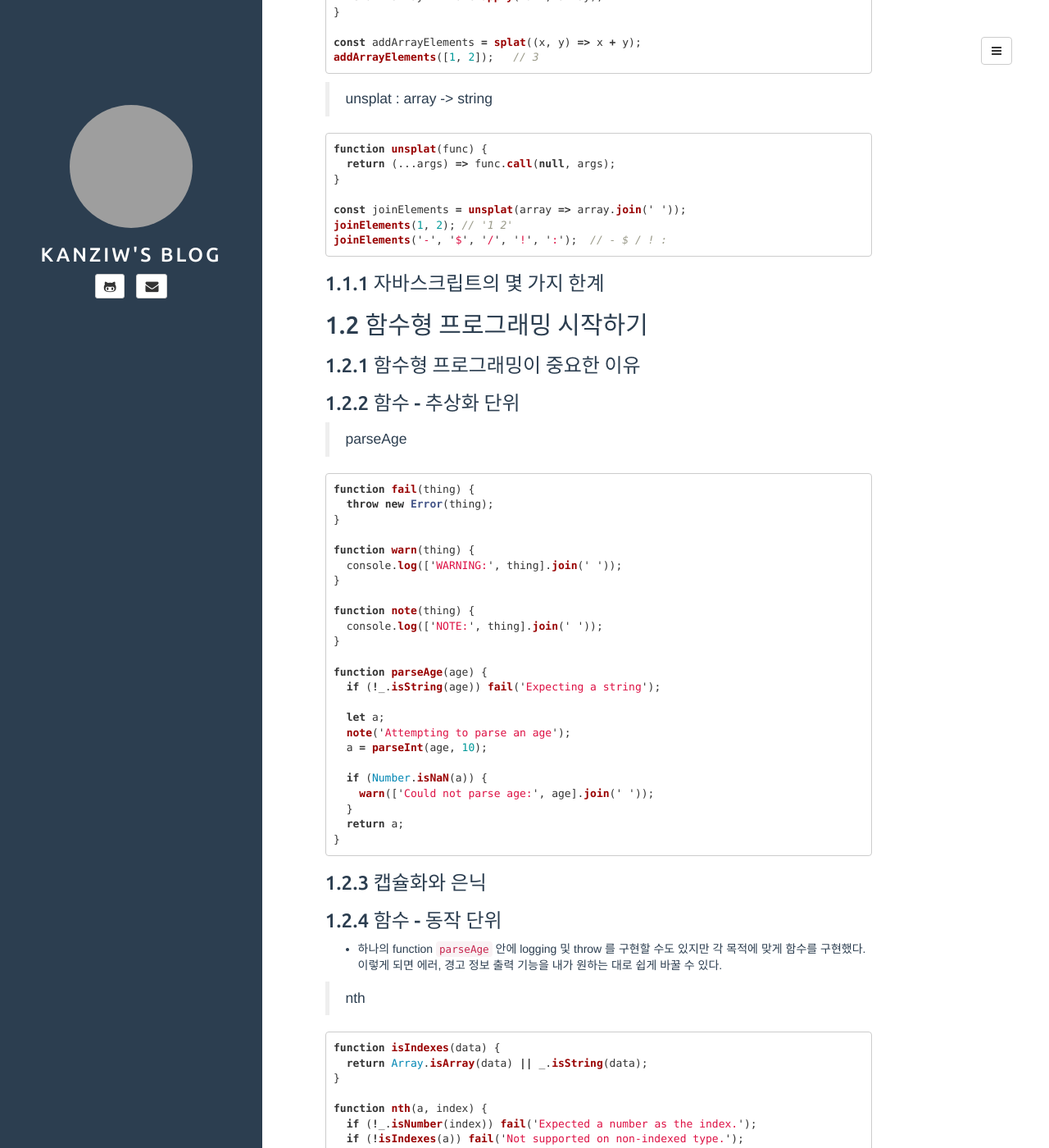
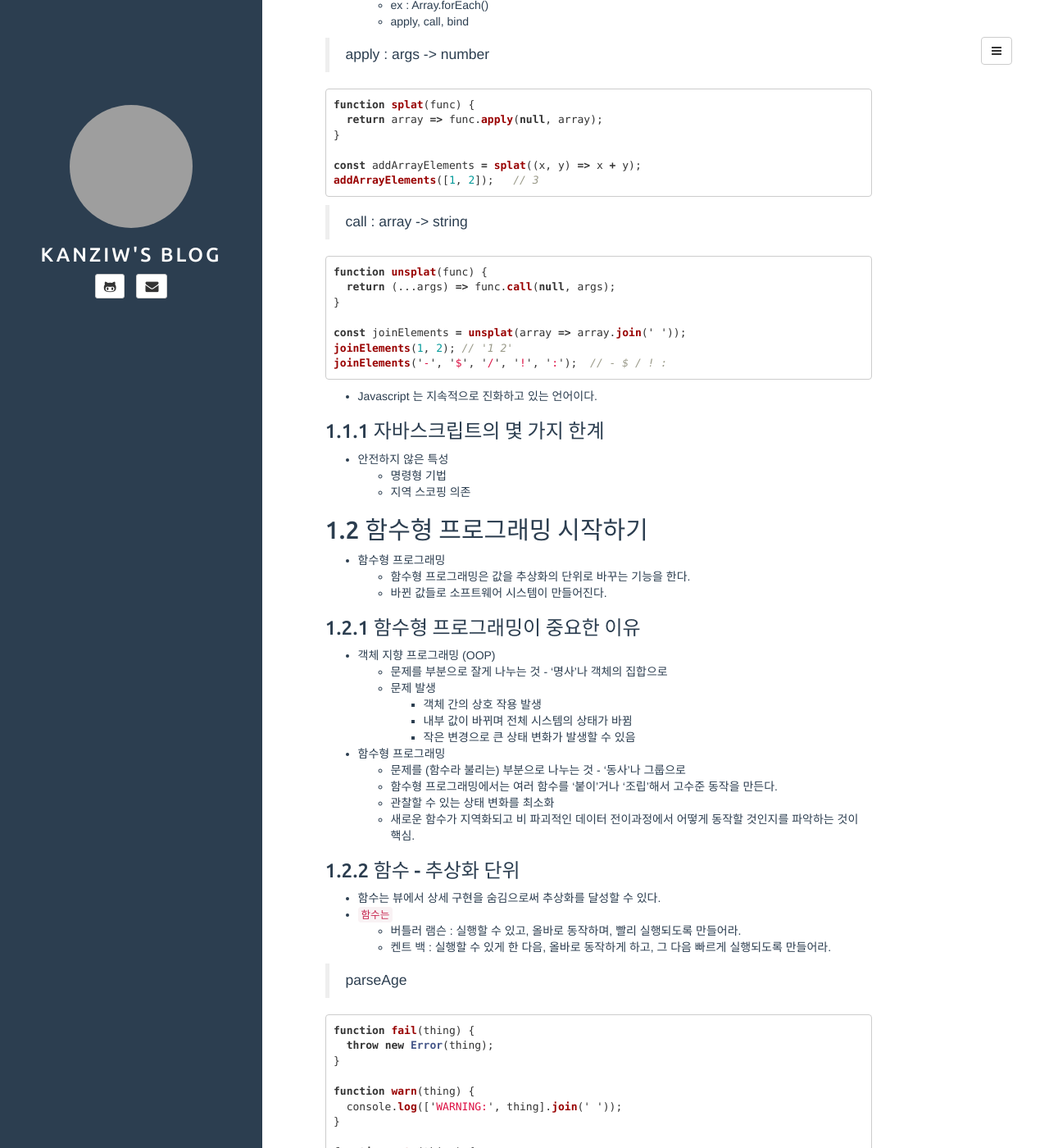
Before and after one commit to kanziw/kanziw.github.io, a Jekyll site: the page built from _posts/2017-01-09-functional-javascript-01.md, in a window 1280 px wide and 1400 px high, scrolled down 366 px. Shown: the whole window at 82% size. Built offline with Jekyll 4.4.1, drawn with Linux system fonts in a browser that asks for light colours; comment, search, counter and statistics services are not loaded; some of the changed text lies outside the part shown; grey boxes are pictures that could not be loaded.

Commit message:
Functional Programing 1장 요약

````diff
--- a/_posts/2017-01-09-functional-javascript-01.md
+++ b/_posts/2017-01-09-functional-javascript-01.md
@@ -12,7 +12,16 @@ comments: true
 
 ## 1.1 자바스크립트 활용사례
 
-> splat : args -> number
+* Javascript 가 있기 있는 이유?
+  * 풍부한 접근성
+  * 보편성
+  * 이식
+
+* Javascript 는 `함수형 기법`을 직접적으로 지원함!
+  * ex : Array.forEach()
+  * apply, call, bind
+
+> apply : args -> number
 
 ```javascript
 function splat(func) {
@@ -23,7 +32,7 @@ const addArrayElements = splat((x, y) => x + y);
 addArrayElements([1, 2]);   // 3
 ```
 
-> unsplat : array -> string
+> call : array -> string
 
 ```javascript
 function unsplat(func) {
@@ -35,13 +44,41 @@ joinElements(1, 2); // '1 2'
 joinElements('-', '$', '/', '!', ':');  // - $ / ! :
 ```
 
+* Javascript 는 지속적으로 진화하고 있는 언어이다.
+
 ### 1.1.1 자바스크립트의 몇 가지 한계
+
+* 안전하지 않은 특성
+  * 명령형 기법
+  * 지역 스코핑 의존
 
 ## 1.2 함수형 프로그래밍 시작하기
 
+* 함수형 프로그래밍
+  * 함수형 프로그래밍은 값을 추상화의 단위로 바꾸는 기능을 한다.
+  * 바뀐 값들로 소프트웨어 시스템이 만들어진다.
+
 ### 1.2.1 함수형 프로그래밍이 중요한 이유
 
+* 객체 지향 프로그래밍 (OOP)
+  * 문제를 부분으로 잘게 나누는 것 - '명사'나 객체의 집합으로
+  * 문제 발생
+    * 객체 간의 상호 작용 발생
+    * 내부 값이 바뀌며 전체 시스템의 상태가 바뀜
+    * 작은 변경으로 큰 상태 변화가 발생할 수 있음
+
+* 함수형 프로그래밍
+  * 문제를 (함수라 불리는) 부분으로 나누는 것 - '동사'나 그룹으로
+  * 함수형 프로그래밍에서는 여러 함수를 '붙이'거나 '조립'해서 고수준 동작을 만든다.
+  * 관찰할 수 있는 상태 변화를 최소화
+  * 새로운 함수가 지역화되고 비 파괴적인 데이터 전이과정에서 어떻게 동작할 것인지를 파악하는 것이 핵심.
+
 ### 1.2.2 함수 - 추상화 단위
+
+* 함수는 뷰에서 상세 구현을 숨김으로써 추상화를 달성할 수 있다.
+* `함수는`
+  * 버틀러 램슨 : 실행할 수 있고, 올바로 동작하며, 빨리 실행되도록 만들어라.
+  * 켄트 백 : 실행할 수 있게 한 다음, 올바로 동작하게 하고, 그 다음 빠르게 실행되도록 만들어라.
 
 > parseAge
 
@@ -74,6 +111,8 @@ function parseAge(age) {
 
 ### 1.2.3 캡슐화와 은닉
 
+* Javascript 의 객체 시스템에서는 데이터 은닉을 직접적으로 제공하지 않으므로 클로저라는 것을 이용해서 데이터를 감춘다.
+
 ### 1.2.4 함수 - 동작 단위
 
 * 하나의 function `parseAge` 안에 logging 및 throw 를 구현할 수도 있지만 각 목적에 맞게 함수를 구현했다. 이렇게 되면 에러, 경고 정보 출력 기능을 내가 원하는 대로 쉽게 바꿀 수 있다.
@@ -102,6 +141,27 @@ function second(a) {
 
 second(['a', 'b', 'c']);    // 'b'
 second('kanziw');           // 'a'
+```
+
+> comparator
+
+```javascript
+function comparator(pred) {
+  return (x, y) => truthy(pred(x, y)) ? -1 : (truthy(pred(y, x)) ? 1 : 0);
+}
+```
+
+* comparator 를 위와 같이 정의 하면 `찬반형 세상`을 `비교기 세상`으로 연결할 수 있다.
+  * pred : x, y 를 비교하는 함수
+
+> lessOrEqual
+
+```javascript
+function lessOrEqual(x, y) {
+  return x <= y;
+}
+
+[100, 1, 0, 10, -1, 2, -11].sort(comparator(lessOrEqual));  // [ -11, -1, 0, 1, 2, 10, 100 ]
 ```
 
 ### 1.2.5 데이터 추상화
@@ -173,20 +238,26 @@ executeIfHasField({foo: 42}, 'foo');        // The result is 42
 executeIfHasField([1, 2, 3], 'notHere');    // undefined
 ```
 
-## 함수형 프로그래밍이란
-
-* 함수 형태로 '존재'의 추상화를 정의한다.
-* 기존 함수를 이용해서 '참거짓'의 추상화를 정의한다.
-* 위 함수를 다른 함수의 파라미터로 제공해서 어떤 동작을 하도록 한다.
+* 함수형 프로그래밍이란
+  * 함수 형태로 '존재'의 추상화를 정의한다.
+  * 기존 함수를 이용해서 '참거짓'의 추상화를 정의한다.
+  * 위 함수를 다른 함수의 파라미터로 제공해서 어떤 동작을 하도록 한다.
 
 ### 1.2.7 속도에 대해
 
+* nth(array, 0) 이나 _.first(array) 보단 array[0] 가 더 빠르다
+* 정적 최적기를 이용하면 _.each -> for 문 -> 함수의 나열 ... 으로 변화된다.
+  * 이러한 최정화를 수행하는 프로그램 : 구글의 클로저 컴파일러
 * 자바스크립트 벤치마킹 사이트 [링크](http://www.jsperf.com)
 
 ## 1.3 언더스코어와 관련한 잡담
 
+* Underscore 는 실용적이고 깔끔한 함수형 스타일의 API 를 제공하는 훌륭한 라이브러리
+* Array#map 과 같은 코드도 크로스 브라우저 호환성을 생각한다면 Underscore 를 이용하는 것이 좋다.
+
 ## 1.4 요약
 
-* 추상화를 식별해서 함수로 만든다.
-* 기존 함수를 이용해서 더 복잡한 추상화를 만든다.
-* 기존 함수를 다른 함수에 제공해서 더 복잡한 추상화를 만든다.
+* 함수형 프로그래밍
+  * 추상화를 식별해서 함수로 만든다.
+  * 기존 함수를 이용해서 더 복잡한 추상화를 만든다.
+  * 기존 함수를 다른 함수에 제공해서 더 복잡한 추상화를 만든다.
````
Also changed, not shown: other parts of _posts/2017-01-09-functional-javascript-01.md (+5 -0 lines), _codes/2017-01-09-functional-javascript-01.js (+15 -1 lines).
